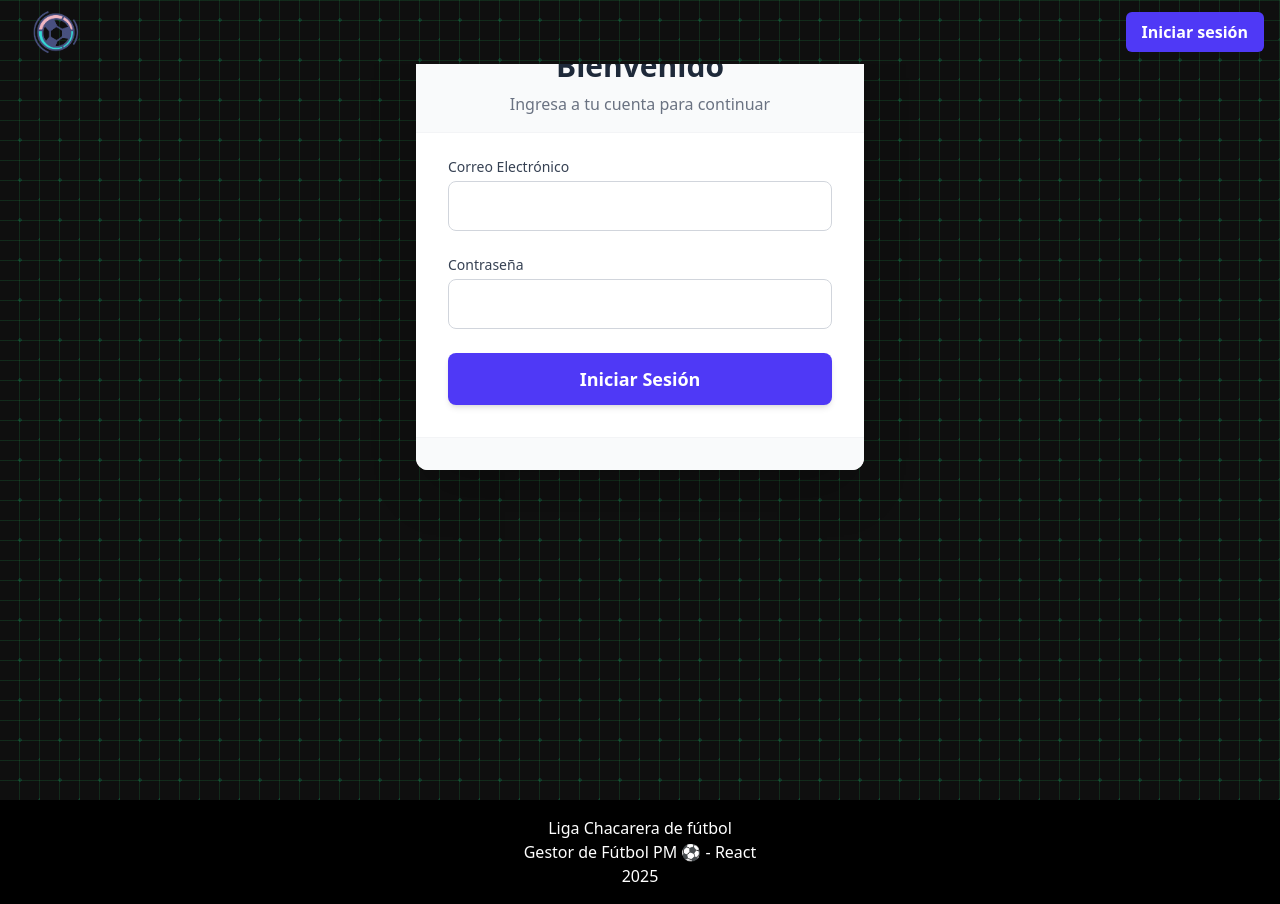
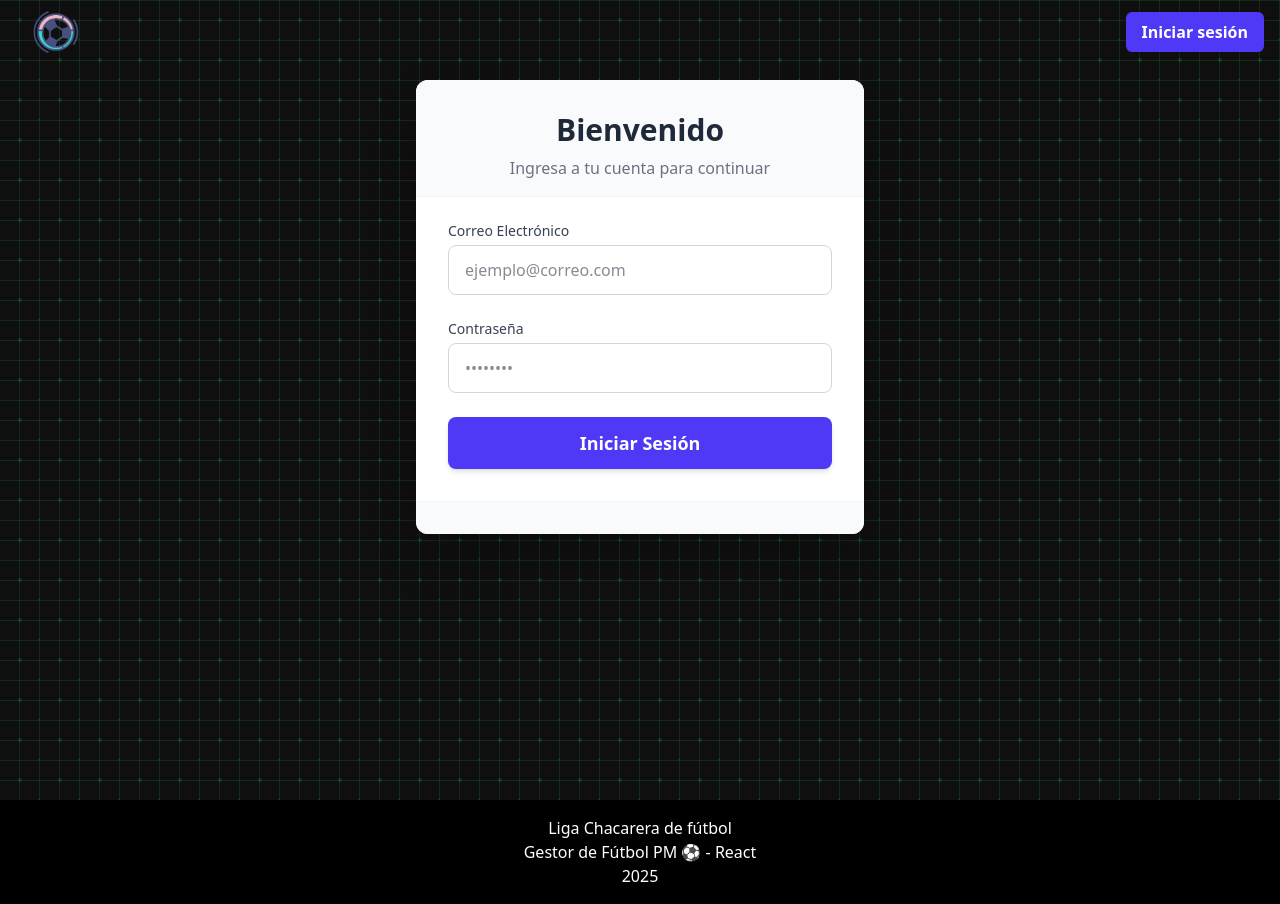
Before and after one commit to pablomarello/referee_frontend, a React (Vite) app: page /login in a window 1280 px wide. Built offline with nearby package versions, Linux system fonts and the light colour scheme; no server answers.

Commit message:
fix login

```diff
--- a/src/App.jsx
+++ b/src/App.jsx
@@ -26,9 +26,10 @@ function App() {
             backgroundSize: '40px 40px, 40px 40px, 40px 40px, 40px 40px',
           }}
         />
-        <main className='relative z-10 flex-1 flex flex-col '>
-          <Outlet />
-        </main>
+        <main className="relative z-10 flex-1 flex flex-col pt-16">
+  <Outlet />
+</main>
+
       </div>
 
 
--- a/src/pages/auth/Login.jsx
+++ b/src/pages/auth/Login.jsx
@@ -54,7 +54,7 @@ const Login = () => {
                 })}
                 type="email"
                 placeholder='ejemplo@correo.com'
-                className={`w-full px-4 py-3 rounded-lg border ${errors.email ? 'border-red-500 focus:ring-red-200' : 'border-gray-300 focus:ring-blue-200'} focus:border-blue-500 focus:ring-4 outline-none transition-all`}
+                className={`w-full px-4 py-3 rounded-lg border text-gray-900 ${errors.email ? 'border-red-500 focus:ring-red-200' : 'border-gray-300 focus:ring-blue-200'} focus:border-blue-500 focus:ring-4 outline-none transition-all`}
               />
               {errors.email && <p className='text-red-500 text-xs mt-1 font-medium'>{errors.email.message}</p>}
             </div>
@@ -70,7 +70,7 @@ const Login = () => {
                 {...register('password', { required: 'La contraseña es requerida' })}
                 type="password"
                 placeholder='••••••••'
-                className={`w-full px-4 py-3 rounded-lg border ${errors.password ? 'border-red-500 focus:ring-red-200' : 'border-gray-300 focus:ring-blue-200'} focus:border-blue-500 focus:ring-4 outline-none transition-all`}
+                className={`w-full px-4 py-3 rounded-lg border text-gray-900 ${errors.password ? 'border-red-500 focus:ring-red-200' : 'border-gray-300 focus:ring-blue-200'} focus:border-blue-500 focus:ring-4 outline-none transition-all`}
               />
               {errors.password && <p className='text-red-500 text-xs mt-1 font-medium'>{errors.password.message}</p>}
             </div>
```
